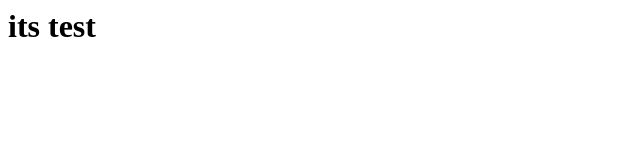
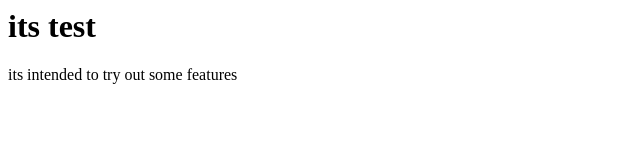
Before and after one commit to RenatoWoredaw/Test, a plain HTML site: page test.html in a window 1280 px wide. Shown: the whole page, without its empty margins (0-640 px from the left). Drawn offline with Linux system fonts and the light colour scheme.

Commit message:
paragraph added

```diff
--- a/test.html
+++ b/test.html
@@ -2,5 +2,6 @@
 <head><title>Test one</title></head>
 <body>
 <h1>its test</h1>
+<p>its intended to try out some features</p>
 </body>
 </html>
```
